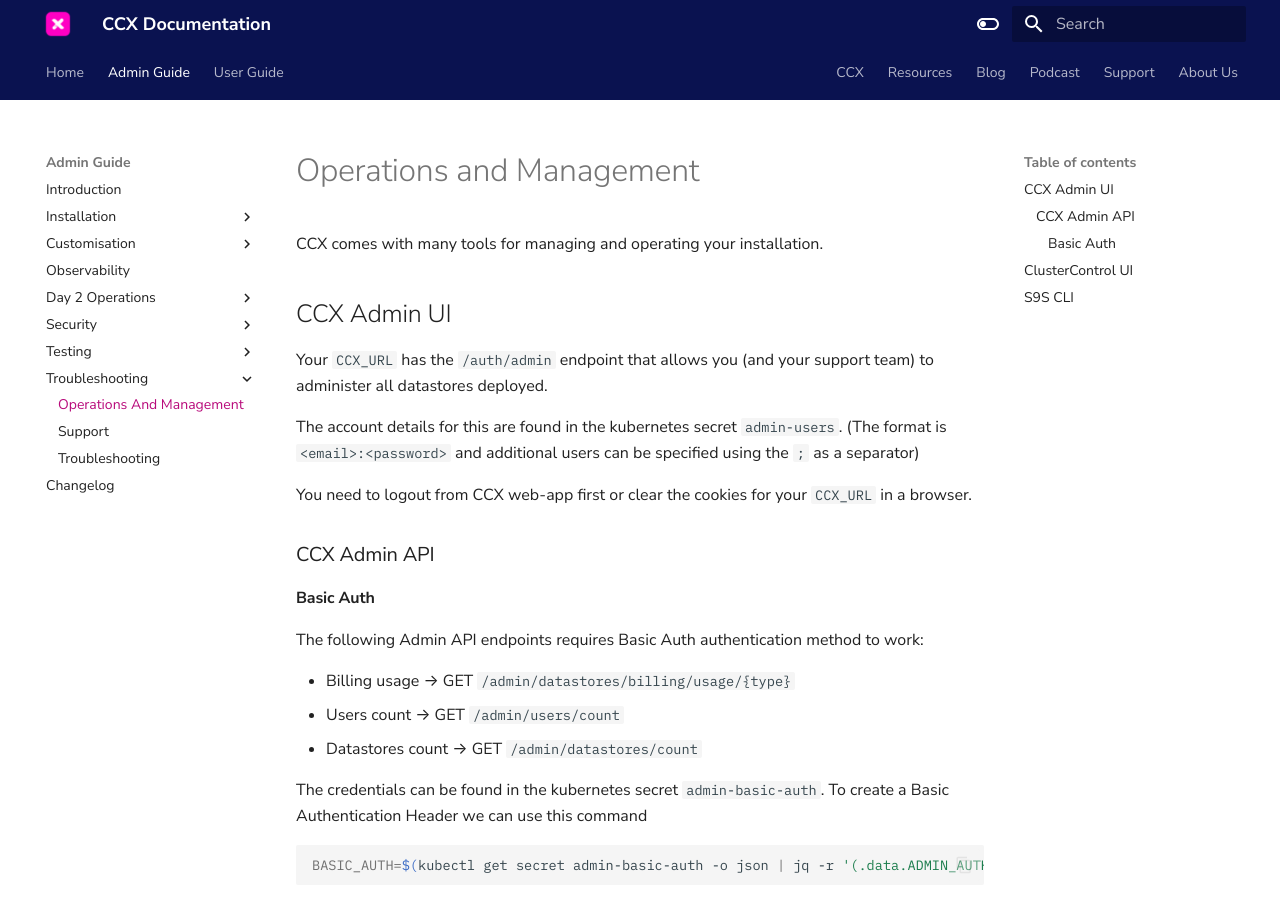
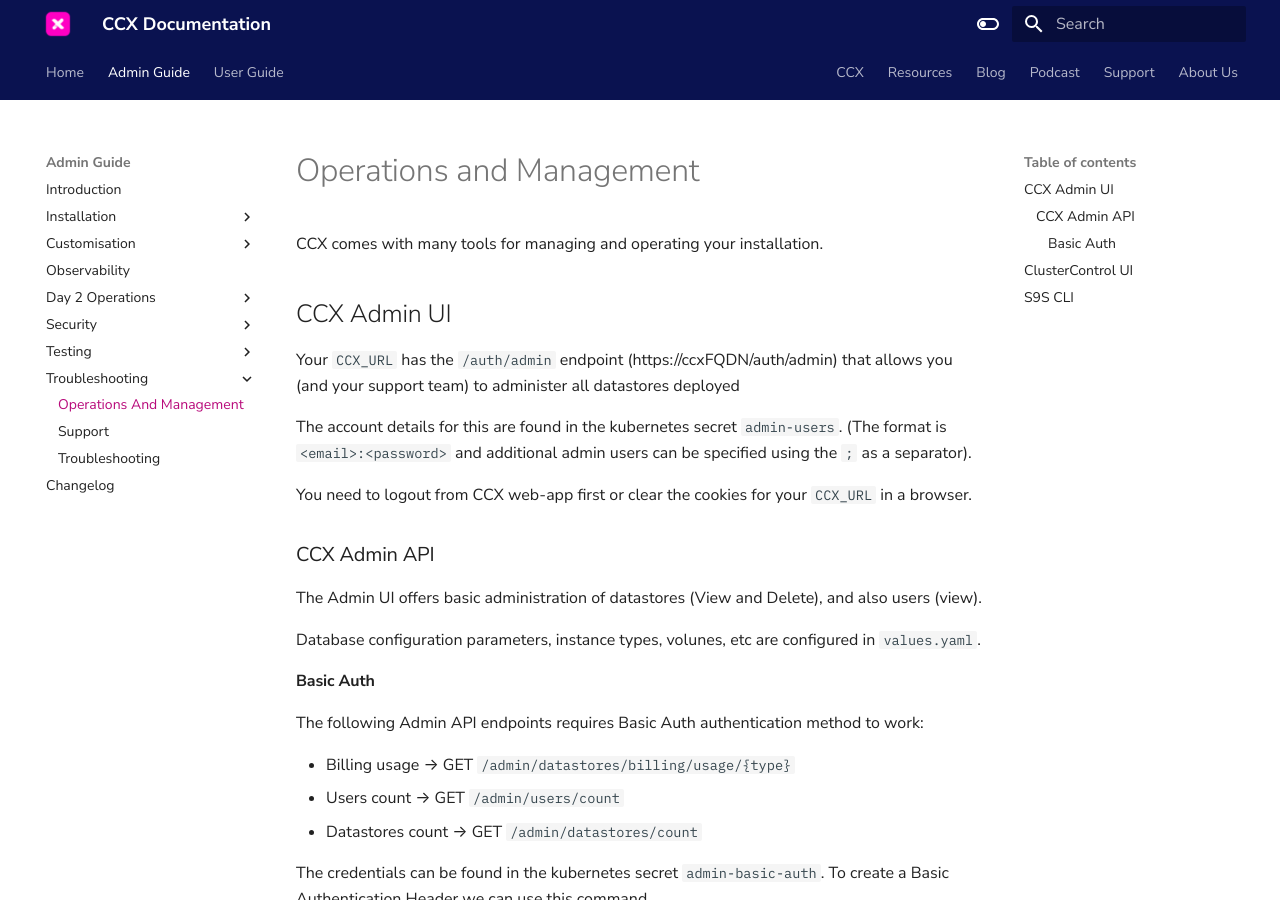
Before and after one commit to severalnines/ccx-docs, an MkDocs documentation site: the page built from docs/admin/Troubleshooting/Operations-and-Management.md, in a window 1280 px wide and 900 px high. Built offline with MkDocs 1.6.1 and Material for MkDocs 9.7.7, drawn with Linux system fonts in a browser that asks for light colours; comment, search, counter and statistics services are not loaded.

Commit message:
updated admin text

```diff
--- a/docs/admin/Troubleshooting/Operations-and-Management.md
+++ b/docs/admin/Troubleshooting/Operations-and-Management.md
@@ -4,13 +4,17 @@
 
 ## CCX Admin UI
 
-Your `CCX_URL` has the `/auth/admin` endpoint that allows you (and your support team) to administer all datastores deployed.
+Your `CCX_URL` has the `/auth/admin` endpoint (https://ccxFQDN/auth/admin) that allows you (and your support team) to administer all datastores deployed
 
-The account details for this are found in the kubernetes secret `admin-users`. (The format is `<email>:<password>` and additional users can be specified using the `;` as a separator)
+The account details for this are found in the kubernetes secret `admin-users`. (The format is `<email>:<password>` and additional admin users can be specified using the `;` as a separator).
 
 You need to logout from CCX web-app first or clear the cookies for your `CCX_URL` in a browser.
 
 ### CCX Admin API
+
+The Admin UI offers basic administration of datastores (View and Delete), and also users (view).
+
+Database configuration parameters, instance types, volunes, etc are configured in `values.yaml`.
 
 #### Basic Auth
 
```
